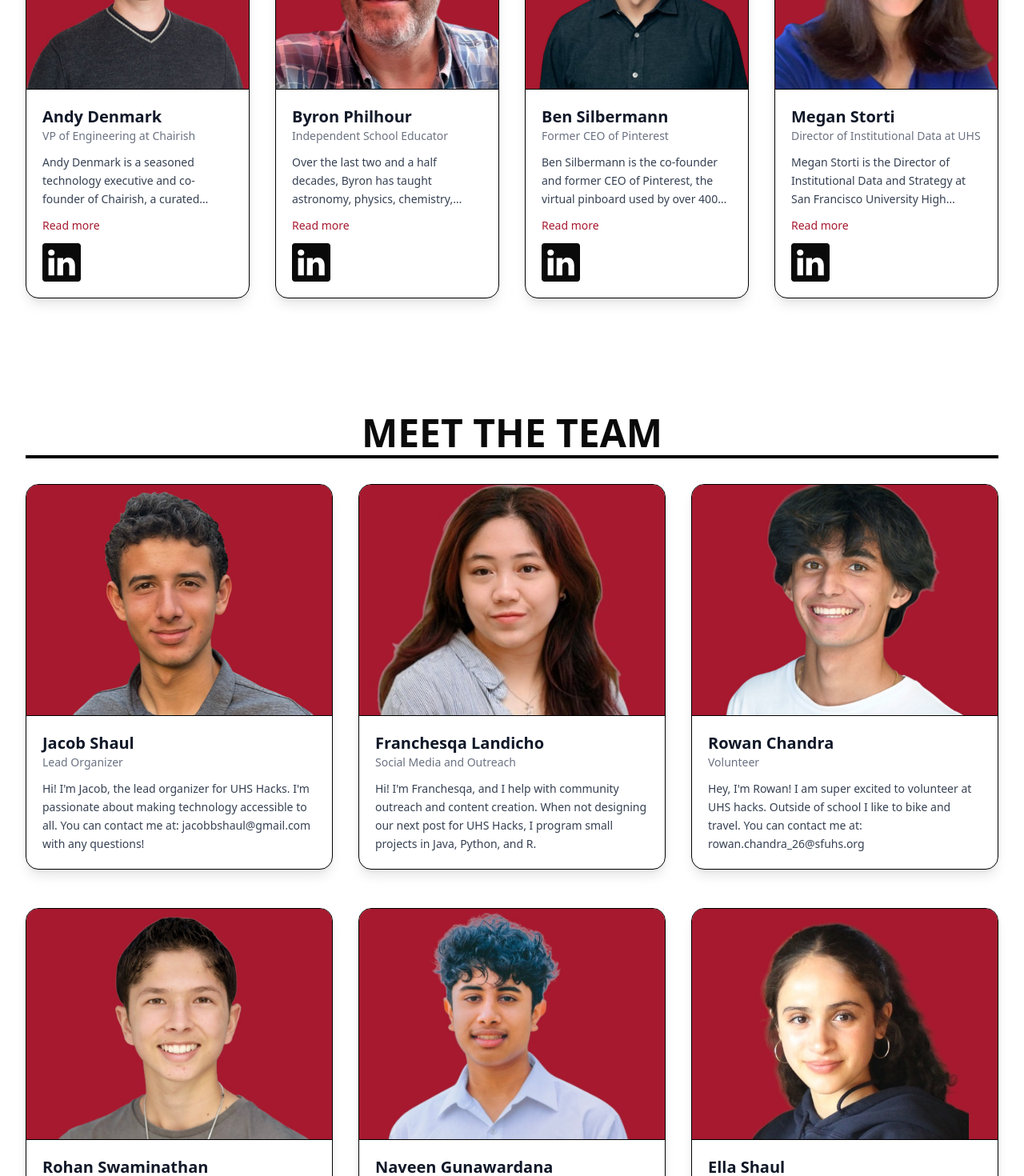
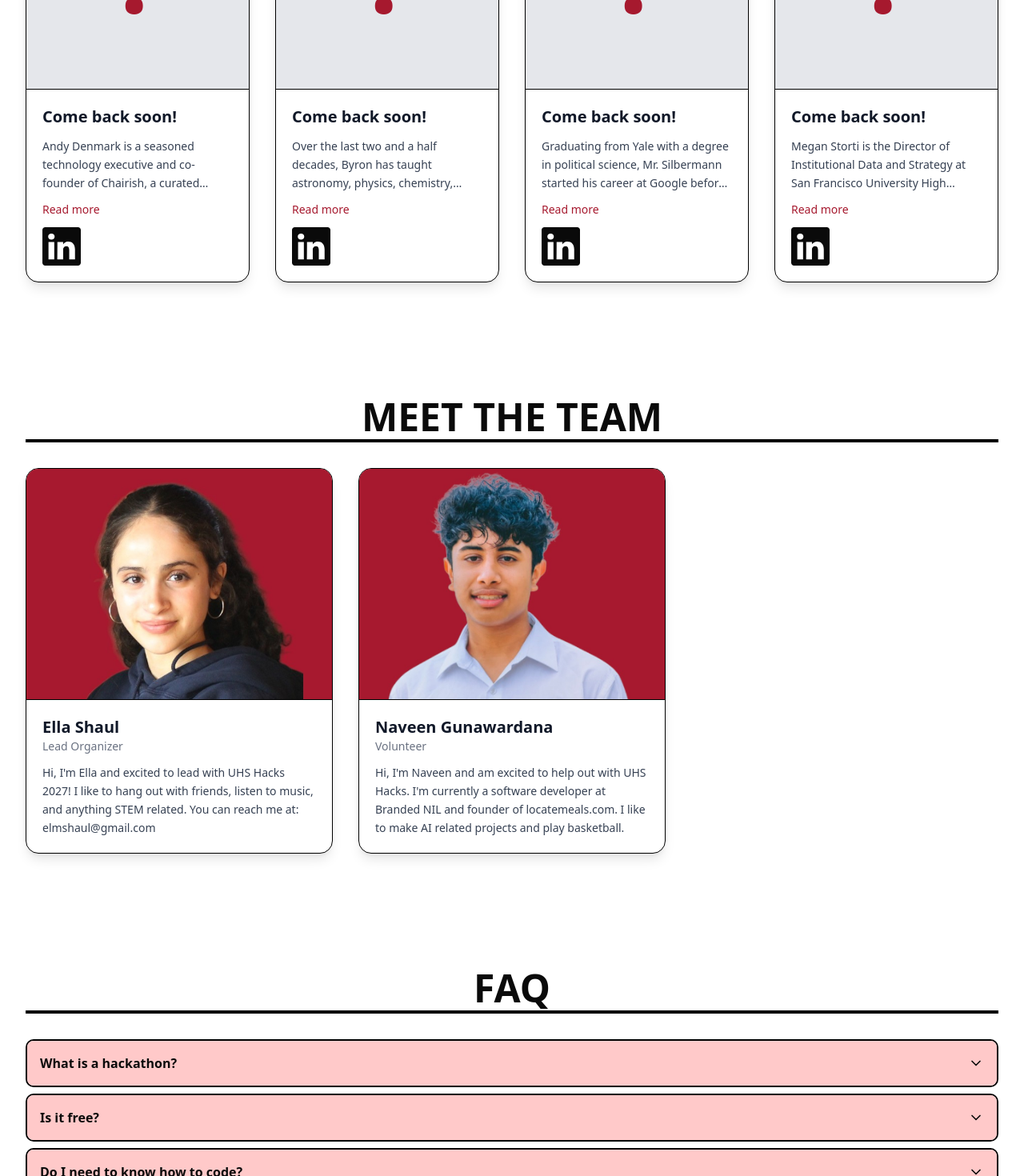
Before and after one commit to jacob-s-codes/uhshacks, a Next.js app: page / in a window 1280 px wide. Shown: the part 5340-6810 px from the top of the page at 80% size. Built offline with nearby package versions, Linux system fonts and the light colour scheme.

Commit message:
changed volunteers + images for judges

```diff
--- a/src/app/HomeClient.tsx
+++ b/src/app/HomeClient.tsx
@@ -224,35 +224,35 @@ const HomeClient = () => {
           {/* Option 1: Use items-start to align cards to top */}
           <div className='grid grid-cols-1 xl:grid-cols-4 lg:grid-cols-2 gap-y-12 gap-x-8 place-items-center items-start'>
             <Judges
-              name="Andy Denmark"
+              name="Come back soon!"
               bio1="Andy Denmark is a seasoned technology executive and co-founder of Chairish, a curated online marketplace for pre-owned, high-end home furnishings. Since helping launch the company in February 2013, he has served as its CTO, driving innovation and overseeing the platform's technical development, security, and server operations. Chairish was acquired by Auction Technology Group in 2025." bio2="With over two decades of industry experience, Andy previously co-founded TripIt (acquired by Concur Technologies in 2011), a first of its kind online travel itinerary organizer, and held senior engineering roles at SAP/Concur and Opsware/Loudcloud." bio3="He holds both a Masters in Computer Science and a Bachelors in Electrical Engineering from the Columbia University School of Engineering and Applied Science. He is based in the San Francisco Bay Area."
               link="https://www.linkedin.com/in/andydenmark/"
               image="/people/andypic2.jpg"
-              title="VP of Engineering at Chairish"
+              title=""
             />
             <Judges
-              name="Byron Philhour"
+              name="Come back soon!"
               bio1="Over the last two and a half decades, Byron has taught astronomy, physics, chemistry, computational modeling, math, and computer science to students of all ages and backgrounds. His day job is in independent school education, where he aligns with progressive / constructivist and humanist movements, understanding that human beings are capable of explosive, self-directed, experiential learning once obstacles to their well-being are removed." bio2="Byron earned his undergraduate degree from U.C. Berkeley and his Ph.D. in physics from the California Institute of Technology with a focus on observational cosmology. He's spent a lifetime tinkering with code, AI and data visualization." bio3="His company, Data Second, offers novel computational visualizations and models to clients at the intersection of data science and human relationships, including in education, politics, and in nonprofit and private sectors."
               link="https://www.linkedin.com/in/bphilhour/"
               image="/people/byronpic.png"
-              title="Independent School Educator"
+              title=""
             />
 
 
 
             <Judges
-              name="Ben Silbermann"
-              bio1="Ben Silbermann is the co-founder and former CEO of Pinterest, the virtual pinboard used by over 400 million people worldwide." bio2="Graduating from Yale with a degree in political science, Mr. Silbermann started his career at Google before launching Pinterest in 2010, turning a childhood passion into one of the most influential tech companies of the past decade. Mr. Silbermann has been praised for his product vision and emphasis on design, particularly user experience; he helped shape how people discover and share inspiration online." bio3="After stepping down as CEO in 2022, Mr. Silbermann has focused on new ventures and philanthropy. Currently, he serves as chair of the board of directors of Pinterest and is based in San Francisco."
+              name="Come back soon!"
+              bio1="Graduating from Yale with a degree in political science, Mr. Silbermann started his career at Google before launching Pinterest in 2010, turning a childhood passion into one of the most influential tech companies of the past decade. Mr. Silbermann has been praised for his product vision and emphasis on design, particularly user experience; he helped shape how people discover and share inspiration online." bio3="After stepping down as CEO in 2022, Mr. Silbermann has focused on new ventures and philanthropy. Currently, he serves as chair of the board of directors of Pinterest and is based in San Francisco."
               link="https://www.linkedin.com/in/silbermann/"
               image="/people/bensilbermann.png"
-              title="Former CEO of Pinterest"
+              title=""
             />
             <Judges
-              name="Megan Storti"
+              name="Come back soon!"
               bio1="Megan Storti is the Director of Institutional Data and Strategy at San Francisco University High School. Megan has taught high school mathematics and computer science around the Bay Area with over a decade of experience." bio2="She has a Master's degree in Mathematics from San Francisco State University and a Master's degree in Educational Technology from Boise State University." bio3=""
               link="https://www.linkedin.com/in/meganstorti/"
               image="/people/megan.png"
-              title="Director of Institutional Data at UHS"
+              title=""
             />
 
           </div>
@@ -268,39 +268,16 @@ const HomeClient = () => {
           {/* Option 1: Use items-start to align cards to top */}
           <div className='grid grid-cols-1 xl:grid-cols-3 lg:grid-cols-2 gap-y-12 gap-x-8 place-items-center items-start'>
             <Person
-              name="Jacob Shaul"
-              bio="Hi! I'm Jacob, the lead organizer for UHS Hacks. I'm passionate about making technology accessible to all. You can contact me at: jacobbshaul@gmail.com with any questions!"
-              image="/people/jacobpic.png"
+              name="Ella Shaul"
+              bio="Hi, I'm Ella and excited to lead with UHS Hacks 2027! I like to hang out with friends, listen to music, and anything STEM related. You can reach me at: elmshaul@gmail.com"
+              image="/people/ellapic.jpg"
               title="Lead Organizer"
             />
-            <Person
-              name="Franchesqa Landicho"
-              bio="Hi! I'm Franchesqa, and I help with community outreach and content creation. When not designing our next post for UHS Hacks, I program small projects in Java, Python, and R."
-              image="/people/franchesqapic.jpg"
-              title="Social Media and Outreach"
-            />
-            <Person
-              name="Rowan Chandra "
-              bio="Hey, I&apos;m Rowan! I am super excited to volunteer at UHS hacks. Outside of school I like to bike and travel. You can contact me at: rowan.chandra_26@sfuhs.org"
-              image="/people/rowanpic.jpg"
-              title="Volunteer"
-            />
-            <Person
-              name="Rohan Swaminathan "
-              bio="I&apos;m Rohan, and I enjoy working on coding projects in my free time. I&apos;m excited to volunteer with UHS hacks this year! Feel free to reach out to me at: rohan.swaminthan_26@sfuhs.org"
-              image="/people/rohanpic.jpg"
-              title="Volunteer"
-            />
+
             <Person
               name="Naveen Gunawardana"
-              bio="Hi, I&apos;m Naveen and am excited to help out with UHS Hacks. I'm currently a software developer at Branded NIL and founder of locatemeals.com. I like to make AI related projects and play basketball."
+              bio="Hi, I'm Naveen and am excited to help out with UHS Hacks. I'm currently a software developer at Branded NIL and founder of locatemeals.com. I like to make AI related projects and play basketball."
               image="/people/naveenpic.jpg"
-              title="Volunteer"
-            />
-            <Person
-              name="Ella Shaul"
-              bio="Hi, I&apos;m Ella and excited to volunteer with UHS Hacks! I like to build websites, code in python, and am a volunteer with Mode to Code. You can reach me at: elmshaul@gmail.com"
-              image="/people/ellapic.jpg"
               title="Volunteer"
             />
           </div>
--- a/src/app/components/Judge.tsx
+++ b/src/app/components/Judge.tsx
@@ -16,13 +16,10 @@ const Judges = ({ image, bio1, bio2, bio3, link, name, title }: JudgesProps) =>
 
     return (
         <div className="max-w-sm rounded-2xl overflow-hidden shadow-lg bg-white border border-black hover:shadow-xl transition-shadow duration-300">
-            {/* Judge Image */}
-            <img
-                className="w-full h-72 object-cover"
-                src={image}
-                alt={`${name}'s photo`}
-            />
-
+            {/* Judge Placeholder */}
+            <div className="w-full h-72 flex items-center justify-center bg-gray-200">
+                <span className="text-9xl font-black text-darkred">?</span>
+            </div>
             {/* Content */}
             <div className="p-5 flex flex-col space-y-3 border-t border-black">
                 {/* Name + Title */}
@@ -31,7 +28,7 @@ const Judges = ({ image, bio1, bio2, bio3, link, name, title }: JudgesProps) =>
                     {title && <p className="text-sm text-gray-500">{title}</p>}
                 </div>
                 <div className={`text-gray-700 text-sm leading-relaxed transition-all duration-300 ${isExpanded ? "" : "line-clamp-3"
-                            }`}>
+                    }`}>
                     {/* Bio */}
                     <p
                     >
@@ -61,7 +58,7 @@ const Judges = ({ image, bio1, bio2, bio3, link, name, title }: JudgesProps) =>
                     target="_blank"
                     className="hover:text-darkred hover:scale-105 duration-300 w-fit"
                 >
-                    <svg xmlns="http://www.w3.org/2000/svg"  fill="currentColor" className="bi bi-linkedin w-12 h-auto" viewBox="0 0 16 16">
+                    <svg xmlns="http://www.w3.org/2000/svg" fill="currentColor" className="bi bi-linkedin w-12 h-auto" viewBox="0 0 16 16">
                         <path d="M0 1.146C0 .513.526 0 1.175 0h13.65C15.474 0 16 .513 16 1.146v13.708c0 .633-.526 1.146-1.175 1.146H1.175C.526 16 0 15.487 0 14.854zm4.943 12.248V6.169H2.542v7.225zm-1.2-8.212c.837 0 1.358-.554 1.358-1.248-.015-.709-.52-1.248-1.342-1.248S2.4 3.226 2.4 3.934c0 .694.521 1.248 1.327 1.248zm4.908 8.212V9.359c0-.216.016-.432.08-.586.173-.431.568-.878 1.232-.878.869 0 1.216.662 1.216 1.634v3.865h2.401V9.25c0-2.22-1.184-3.252-2.764-3.252-1.274 0-1.845.7-2.165 1.193v.025h-.016l.016-.025V6.169h-2.4c.03.678 0 7.225 0 7.225z" />
                     </svg>
                 </Link>
```
